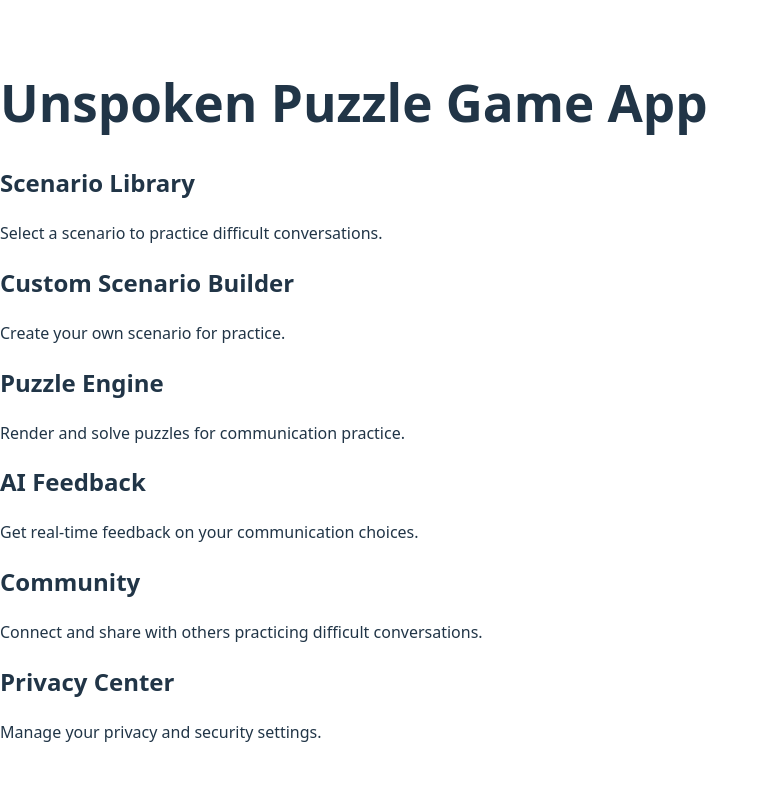
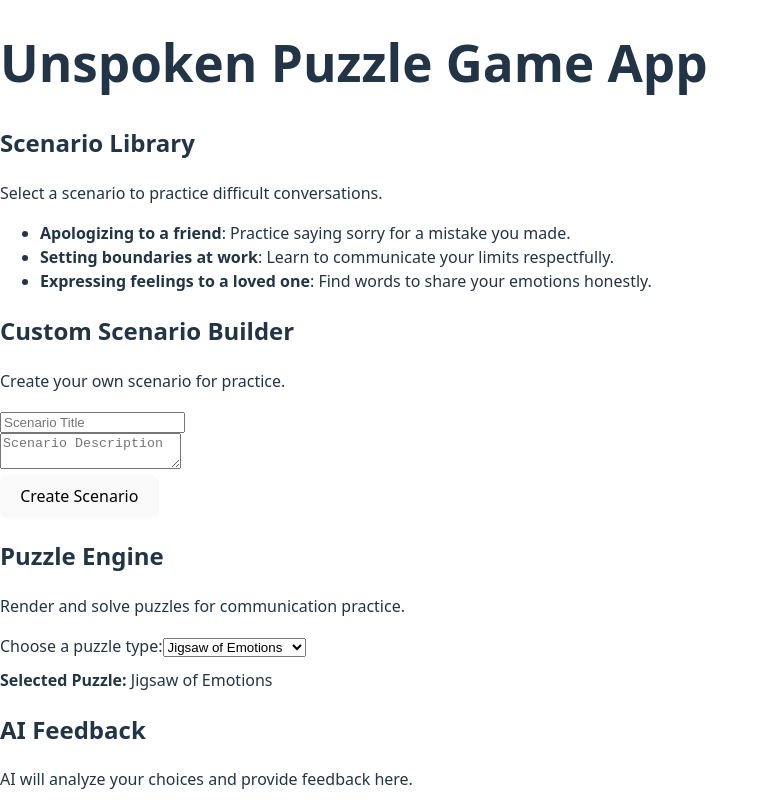
Before and after one commit to ObviouslySarang/unspoken, a React (Vite) app: page / in a window 1280 px wide. Shown: the top 800 px of the page, without its empty margins (0-769 px from the left). Built offline with nearby package versions, Linux system fonts and the light colour scheme.

Commit message:
Add placeholder logic and UI for all main features

```diff
--- a/src/features/aiFeedback/AIFeedback.jsx
+++ b/src/features/aiFeedback/AIFeedback.jsx
@@ -3,8 +3,8 @@ import React from "react";
 const AIFeedback = () => (
   <div>
     <h2>AI Feedback</h2>
-    <p>Get real-time feedback on your communication choices.</p>
-    {/* TODO: Integrate AI feedback logic */}
+    <p>AI will analyze your choices and provide feedback here.</p>
+    {/* TODO: Integrate with AI backend */}
   </div>
 );
 
--- a/src/features/community/Community.jsx
+++ b/src/features/community/Community.jsx
@@ -3,8 +3,8 @@ import React from "react";
 const Community = () => (
   <div>
     <h2>Community</h2>
-    <p>Connect and share with others practicing difficult conversations.</p>
-    {/* TODO: Community features */}
+    <p>Share your progress and connect with others here.</p>
+    {/* TODO: Add forums, chat, or sharing features */}
   </div>
 );
 
--- a/src/features/customBuilder/CustomBuilder.jsx
+++ b/src/features/customBuilder/CustomBuilder.jsx
@@ -1,11 +1,41 @@
-import React from "react";
+import React, { useState } from "react";
 
-const CustomBuilder = () => (
-  <div>
-    <h2>Custom Scenario Builder</h2>
-    <p>Create your own scenario for practice.</p>
-    {/* TODO: Form for custom scenario input */}
-  </div>
-);
+const CustomBuilder = () => {
+  const [title, setTitle] = useState("");
+  const [description, setDescription] = useState("");
+
+  const handleSubmit = (e) => {
+    e.preventDefault();
+    // TODO: Integrate with scenario library or backend
+    alert(`Custom scenario created: ${title} - ${description}`);
+    setTitle("");
+    setDescription("");
+  };
+
+  return (
+    <div>
+      <h2>Custom Scenario Builder</h2>
+      <p>Create your own scenario for practice.</p>
+      <form onSubmit={handleSubmit}>
+        <input
+          type="text"
+          placeholder="Scenario Title"
+          value={title}
+          onChange={(e) => setTitle(e.target.value)}
+          required
+        />
+        <br />
+        <textarea
+          placeholder="Scenario Description"
+          value={description}
+          onChange={(e) => setDescription(e.target.value)}
+          required
+        />
+        <br />
+        <button type="submit">Create Scenario</button>
+      </form>
+    </div>
+  );
+};
 
 export default CustomBuilder;
--- a/src/features/privacy/PrivacyCenter.jsx
+++ b/src/features/privacy/PrivacyCenter.jsx
@@ -3,8 +3,8 @@ import React from "react";
 const PrivacyCenter = () => (
   <div>
     <h2>Privacy Center</h2>
-    <p>Manage your privacy and security settings.</p>
-    {/* TODO: Privacy controls */}
+    <p>Manage your privacy and security settings here.</p>
+    {/* TODO: Add privacy controls and info */}
   </div>
 );
 
--- a/src/features/puzzles/PuzzleEngine.jsx
+++ b/src/features/puzzles/PuzzleEngine.jsx
@@ -1,11 +1,36 @@
-import React from "react";
+import React, { useState } from "react";
 
-const PuzzleEngine = () => (
-  <div>
-    <h2>Puzzle Engine</h2>
-    <p>Render and solve puzzles for communication practice.</p>
-    {/* TODO: Puzzle logic and UI */}
-  </div>
-);
+const puzzleTypes = [
+  "Jigsaw of Emotions",
+  "Word Maze",
+  "Role-Play Dialogues",
+  "Letter Builder",
+  "Barrier Breaker"
+];
+
+const PuzzleEngine = () => {
+  const [selected, setSelected] = useState(puzzleTypes[0]);
+
+  return (
+    <div>
+      <h2>Puzzle Engine</h2>
+      <p>Render and solve puzzles for communication practice.</p>
+      <label htmlFor="puzzle-select">Choose a puzzle type:</label>
+      <select
+        id="puzzle-select"
+        value={selected}
+        onChange={e => setSelected(e.target.value)}
+      >
+        {puzzleTypes.map(type => (
+          <option key={type} value={type}>{type}</option>
+        ))}
+      </select>
+      <div style={{ marginTop: 10 }}>
+        <strong>Selected Puzzle:</strong> {selected}
+        {/* TODO: Render puzzle UI here */}
+      </div>
+    </div>
+  );
+};
 
 export default PuzzleEngine;
--- a/src/features/scenarioLibrary/ScenarioLibrary.jsx
+++ b/src/features/scenarioLibrary/ScenarioLibrary.jsx
@@ -1,10 +1,17 @@
 import React from "react";
+import { scenarios } from "./scenarios";
 
 const ScenarioLibrary = () => (
   <div>
     <h2>Scenario Library</h2>
     <p>Select a scenario to practice difficult conversations.</p>
-    {/* TODO: List scenarios here */}
+    <ul>
+      {scenarios.map(s => (
+        <li key={s.id}>
+          <strong>{s.title}</strong>: {s.description}
+        </li>
+      ))}
+    </ul>
   </div>
 );
 
--- /dev/null
+++ b/src/features/scenarioLibrary/scenarios.js
@@ -0,0 +1,18 @@
+// Example scenarios for difficult conversations
+export const scenarios = [
+  {
+    id: 1,
+    title: "Apologizing to a friend",
+    description: "Practice saying sorry for a mistake you made."
+  },
+  {
+    id: 2,
+    title: "Setting boundaries at work",
+    description: "Learn to communicate your limits respectfully."
+  },
+  {
+    id: 3,
+    title: "Expressing feelings to a loved one",
+    description: "Find words to share your emotions honestly."
+  }
+];
```
